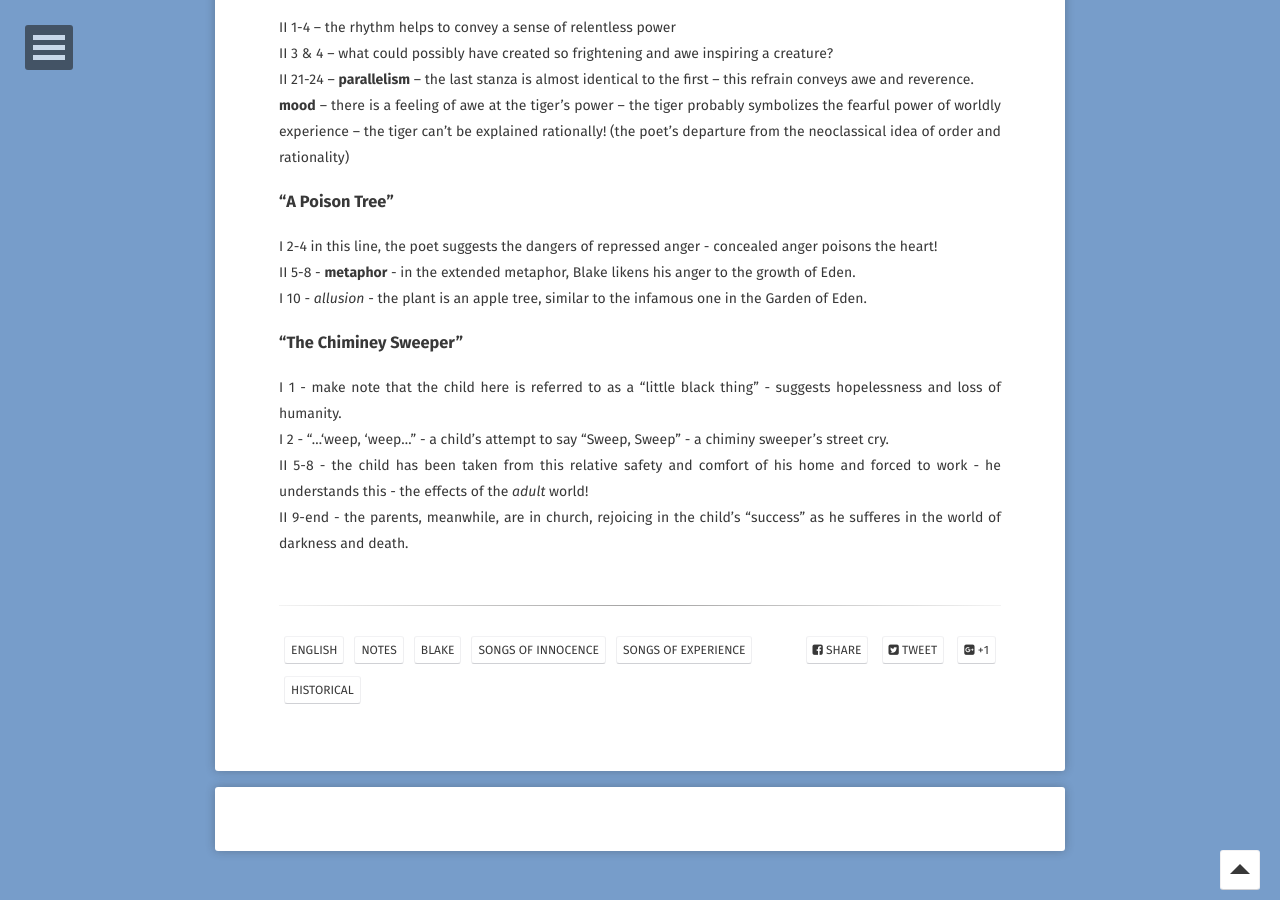
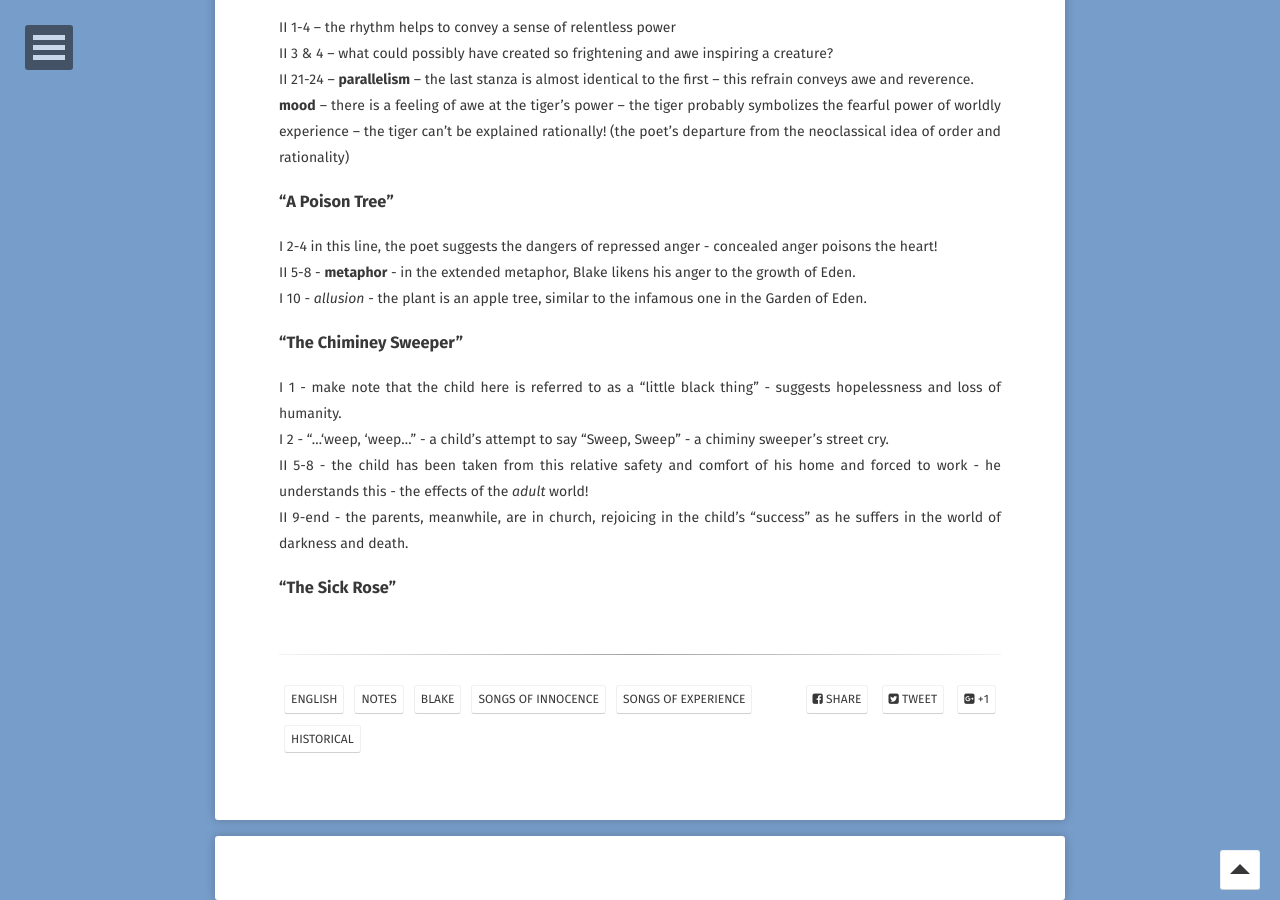
Before and after one commit to EthenStrine/site, a Jekyll site: the page built from _posts/2019-03-07-blake.md, in a window 1280 px wide and 900 px high, scrolled down 2177 px. Built offline with Jekyll 4.4.1, drawn with Linux system fonts in a browser that asks for light colours; some web fonts are replaced; comment, search, counter and statistics services are not loaded.

Commit message:
Update 2019-03-07-blake.md

```diff
--- a/_posts/2019-03-07-blake.md
+++ b/_posts/2019-03-07-blake.md
@@ -87,4 +87,7 @@ I 10 - *allusion* - the plant is an apple tree, similar to the infamous one in t
 I 1 - make note that the child here is referred to as a "little black thing" - suggests hopelessness and loss of humanity.
 I 2 - "...'weep, 'weep..." - a child's attempt to say "Sweep, Sweep" - a chiminy sweeper's street cry.
 II 5-8 - the child has been taken from this relative safety and comfort of his home and forced to work - he understands this - the effects of the *adult* world!
-II 9-end - the parents, meanwhile, are in church, rejoicing in the child's "success" as he sufferes in the world of darkness and death.
+II 9-end - the parents, meanwhile, are in church, rejoicing in the child's "success" as he suffers in the world of darkness and death.
+
+
+### "The Sick Rose"
```
